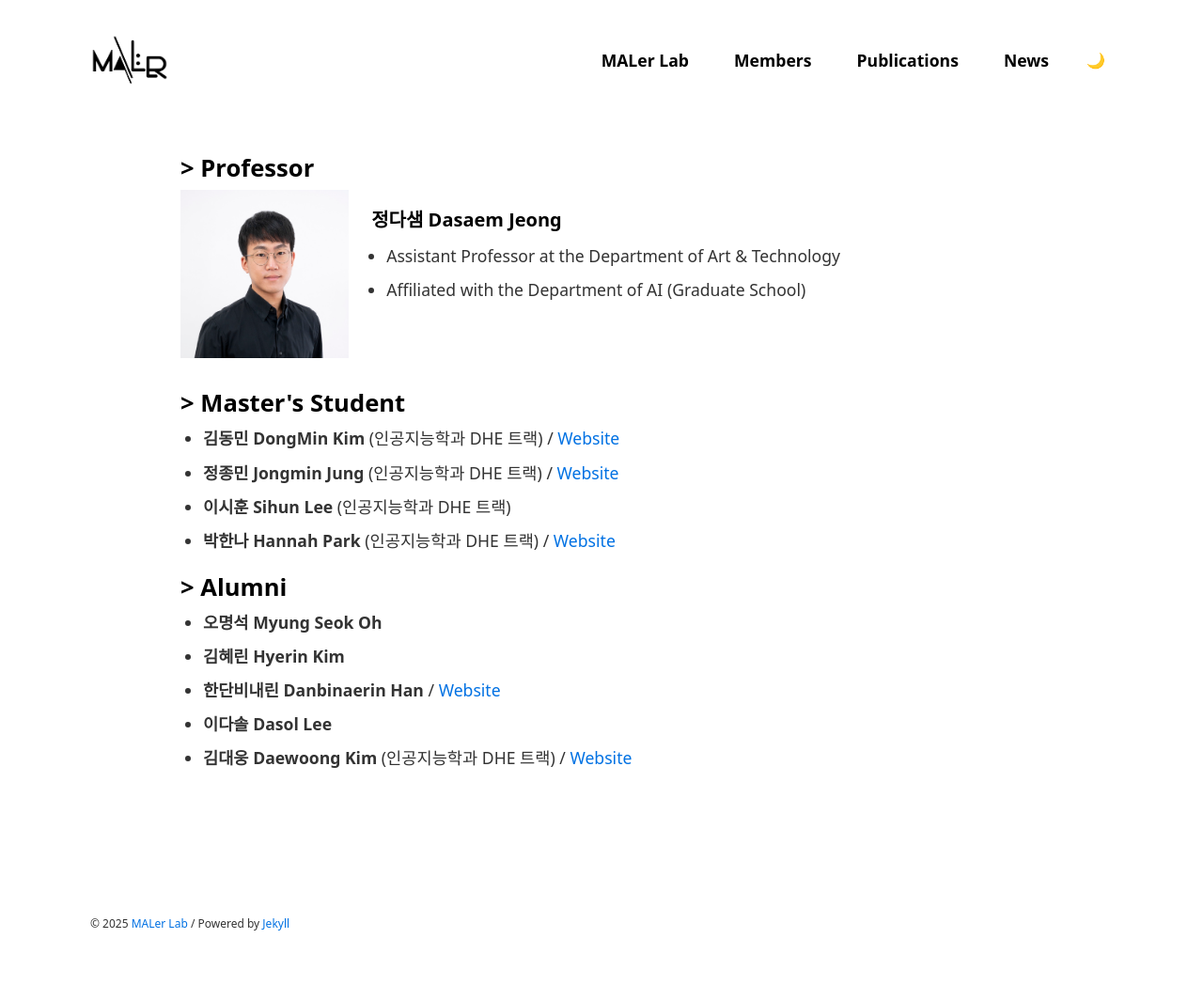
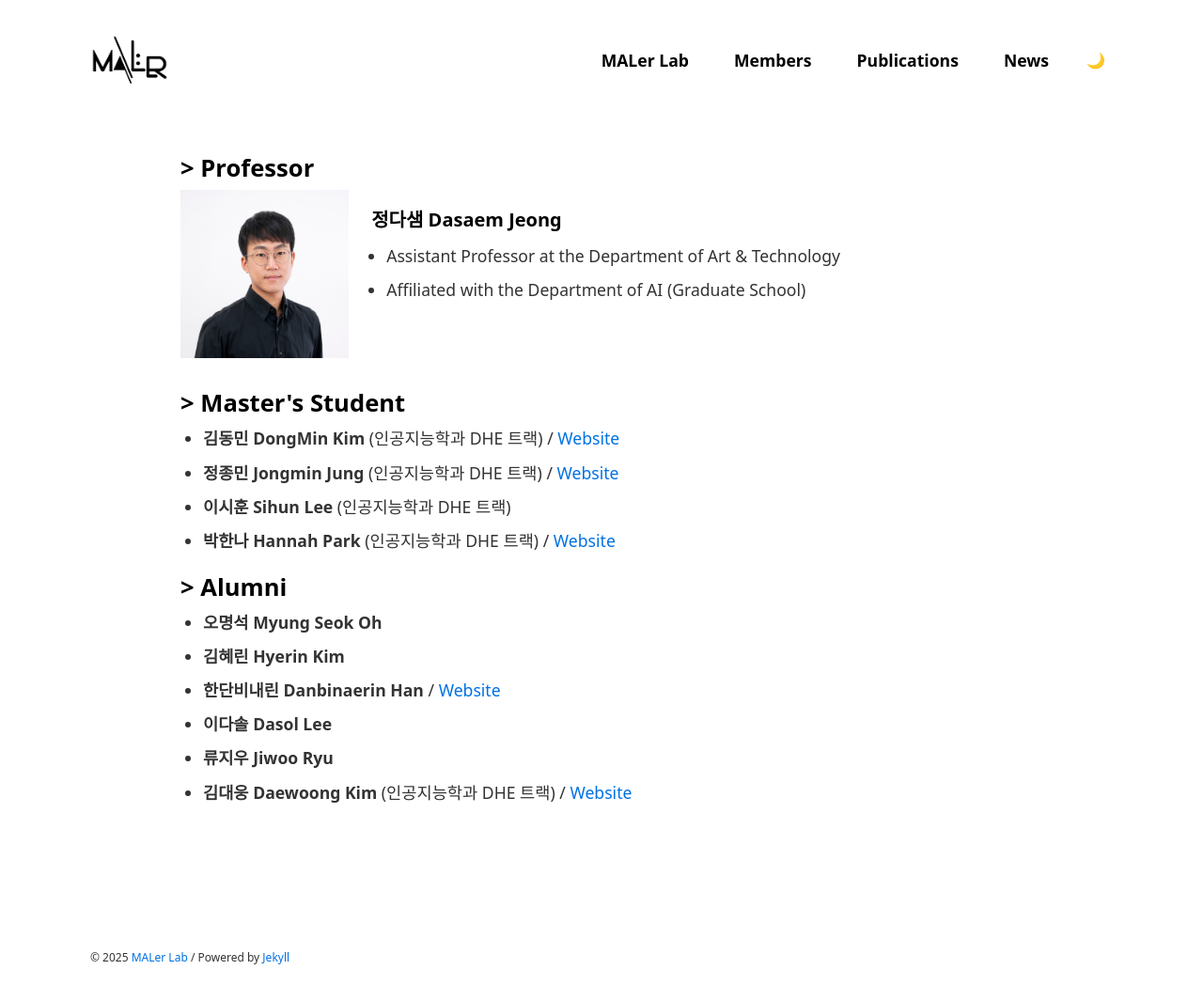
Before and after one commit to MALerLab/MALerLab.github.io, a Jekyll site: the page built from _pages/members.md, in a window 1280 px wide and 1068 px high. Shown: the top 1065 px of the window at 94% size. Built offline with Jekyll 4.4.1, drawn with Linux system fonts in a browser that asks for light colours; some web fonts are replaced.

Commit message:
Update members-alumni.yml

```diff
--- a/_data/members-info/members-alumni.yml
+++ b/_data/members-info/members-alumni.yml
@@ -3,6 +3,7 @@
 - name: 한단비내린 Danbinaerin Han
   website: https://danbinaerin.notion.site/Danbinaerin-Han-Researcher-Korean-music-Specialist-eaa8c0e0df6049cba6da08fdf6bcc6af?pvs=4
 - name: 이다솔 Dasol Lee
+- name: 류지우 Jiwoo Ryu
 - name: 김대웅 Daewoong Kim
   role: 인공지능학과 DHE 트랙
   website: https://sites.google.com/view/daewoong
```
